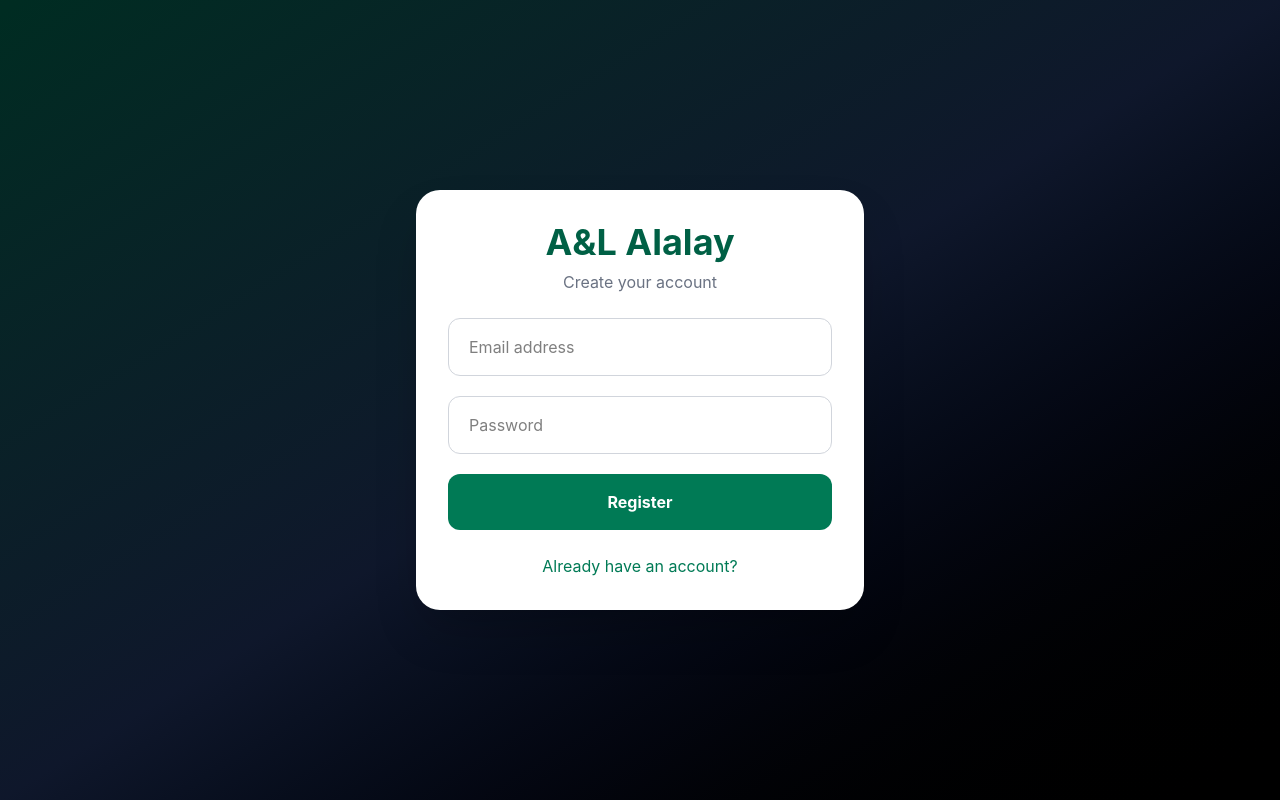
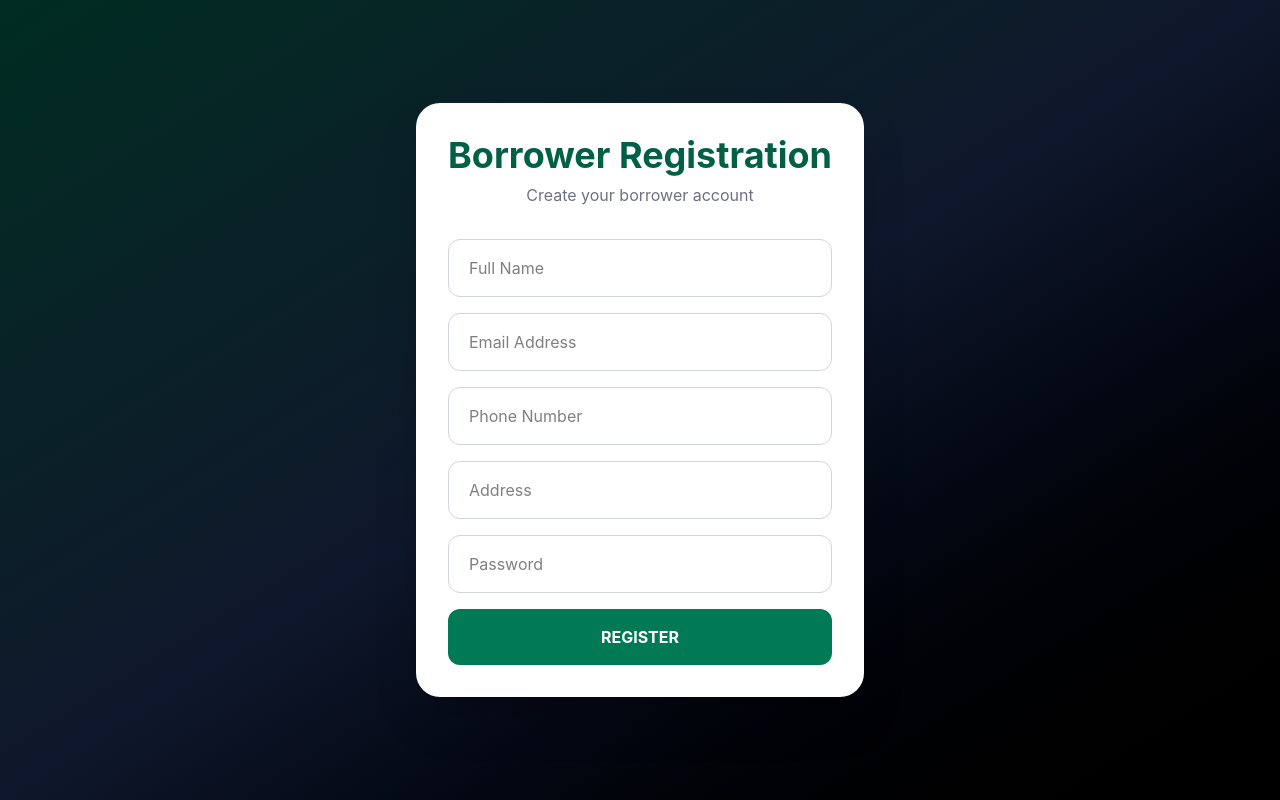
Before and after one commit to Ehnsheen01/lending-app, a Next.js app: page /register in a window 1280 px wide. Built offline with nearby package versions, Linux system fonts and the light colour scheme; no server answers.

Commit message:
Add borrower registration system

```diff
--- a/app/register/page.tsx
+++ b/app/register/page.tsx
@@ -6,7 +6,10 @@ import toast from "react-hot-toast"
 
 export default function RegisterPage() {
 
+  const [fullName, setFullName] = useState("")
   const [email, setEmail] = useState("")
+  const [phone, setPhone] = useState("")
+  const [address, setAddress] = useState("")
   const [password, setPassword] = useState("")
   const [loading, setLoading] = useState(false)
 
@@ -15,49 +18,85 @@ export default function RegisterPage() {
 
     setLoading(true)
 
-    const { error } = await supabase.auth.signUp({
+    const { data, error } = await supabase.auth.signUp({
       email,
       password,
     })
 
-    setLoading(false)
-
     if (error) {
       toast.error(error.message)
+      setLoading(false)
       return
     }
 
-    toast.success("Account created successfully!")
+    const user = data.user
 
-    setTimeout(() => {
-      window.location.href = "/login"
-    }, 1500)
+    if (user) {
+
+      await supabase.from("borrowers").insert({
+        auth_id: user.id,
+        full_name: fullName,
+        email,
+        phone,
+        address,
+      })
+
+    }
+
+    toast.success("Borrower account created!")
+
+    setLoading(false)
+
+    window.location.href = "/login"
   }
 
   return (
-    <div className="min-h-screen flex items-center justify-center bg-gradient-to-br from-emerald-950 via-slate-900 to-black px-4">
+    <div className="min-h-screen bg-gradient-to-br from-emerald-950 via-slate-900 to-black flex items-center justify-center px-4 py-10">
 
       <div className="w-full max-w-md bg-white rounded-3xl shadow-2xl p-8">
 
-        <div className="text-center mb-6">
+        <h1 className="text-4xl font-bold text-center text-emerald-800">
+          Borrower Registration
+        </h1>
 
-          <h1 className="text-4xl font-bold text-emerald-800">
-            A&L Alalay
-          </h1>
+        <p className="text-center text-gray-500 mt-2 mb-8">
+          Create your borrower account
+        </p>
 
-          <p className="text-gray-500 mt-2">
-            Create your account
-          </p>
+        <form
+          onSubmit={handleRegister}
+          className="space-y-4"
+        >
 
-        </div>
-
-        <form onSubmit={handleRegister} className="space-y-5">
+          <input
+            type="text"
+            placeholder="Full Name"
+            value={fullName}
+            onChange={(e) => setFullName(e.target.value)}
+            className="w-full border border-gray-300 rounded-xl px-5 py-4"
+          />
 
           <input
             type="email"
-            placeholder="Email address"
+            placeholder="Email Address"
             value={email}
             onChange={(e) => setEmail(e.target.value)}
+            className="w-full border border-gray-300 rounded-xl px-5 py-4"
+          />
+
+          <input
+            type="text"
+            placeholder="Phone Number"
+            value={phone}
+            onChange={(e) => setPhone(e.target.value)}
+            className="w-full border border-gray-300 rounded-xl px-5 py-4"
+          />
+
+          <input
+            type="text"
+            placeholder="Address"
+            value={address}
+            onChange={(e) => setAddress(e.target.value)}
             className="w-full border border-gray-300 rounded-xl px-5 py-4"
           />
 
@@ -74,21 +113,10 @@ export default function RegisterPage() {
             disabled={loading}
             className="w-full py-4 rounded-xl bg-emerald-700 hover:bg-emerald-800 text-white font-bold"
           >
-            {loading ? "Creating Account..." : "Register"}
+            {loading ? "CREATING ACCOUNT..." : "REGISTER"}
           </button>
 
         </form>
-
-        <div className="mt-6 text-center">
-
-          <a
-            href="/login"
-            className="text-emerald-700 hover:underline"
-          >
-            Already have an account?
-          </a>
-
-        </div>
 
       </div>
 
```
